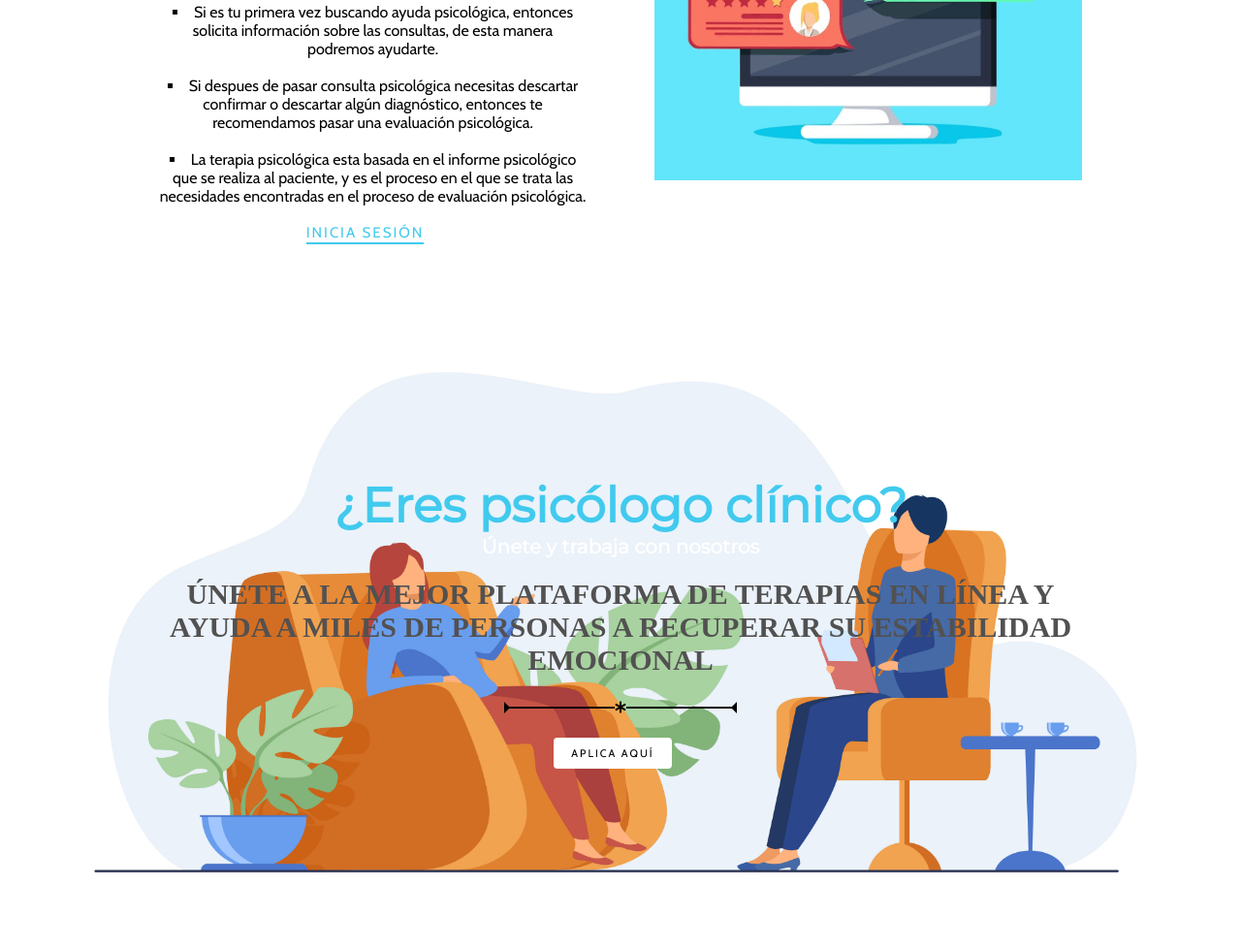
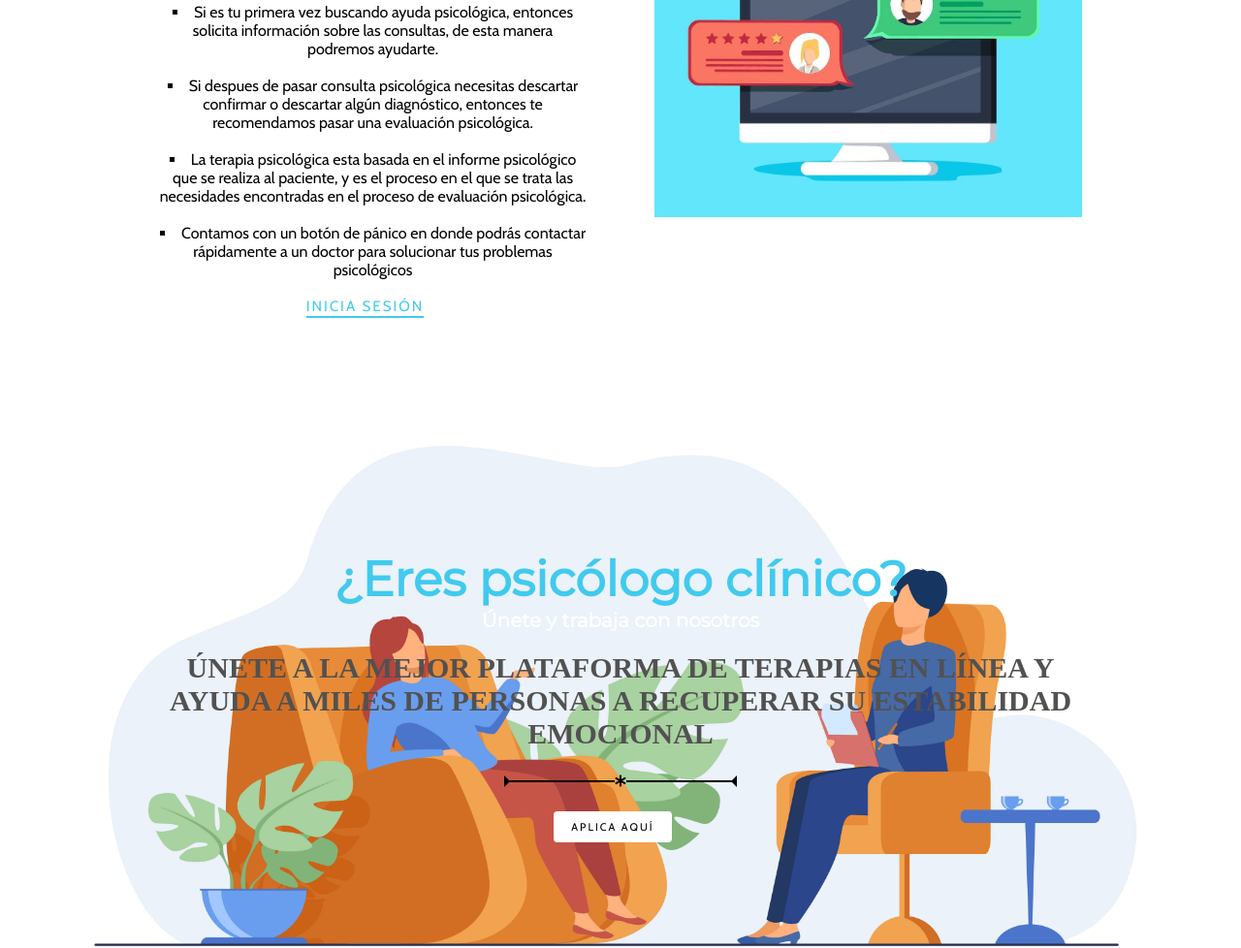
Before and after one commit to PsychoDevOps/landing-page, a plain HTML site: page index.html in a window 1280 px wide. Shown: the part 2351-3329 px from the top of the page at 97% size. Drawn offline with nearby package versions, Linux system fonts and the light colour scheme; a web font is replaced by a local one.

Commit message:
Add panic button feature

```diff
--- a/index.html
+++ b/index.html
@@ -133,6 +133,10 @@
                     La terapia psicológica esta basada en el informe psicológico que se realiza al paciente, y
                     es el proceso en el que se trata las necesidades encontradas
                     en el proceso de evaluación psicológica.<br> &nbsp;
+                </li>
+                <li type="square", class="help_list">
+                    Contamos con un botón de pánico en donde podrás contactar rápidamente a un doctor para solucionar
+                    tus problemas psicológicos<br> &nbsp;
                 </li>
                 <a href="https://psychohelp-2021.web.app/login_patient" class="btn body-btn">Inicia sesión</a>
             </div>
```
